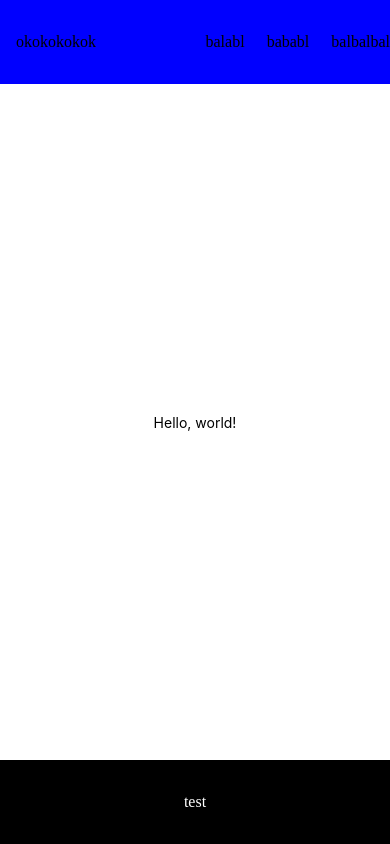
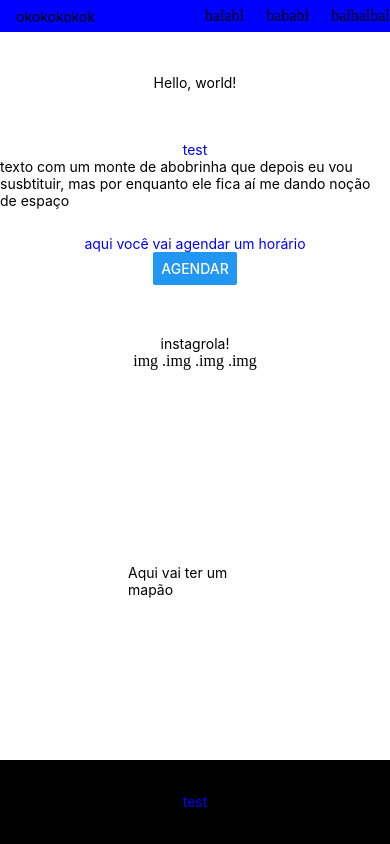
Before and after one commit to SrNascimento40/barbershop-website-react-native, a React Native app: screen / in a window 390 px wide. Built offline with nearby package versions, Linux system fonts and the light colour scheme.

Commit message:
feature: header conditional responsivity

```diff
--- a/src/components/AboutContainer/index.tsx
+++ b/src/components/AboutContainer/index.tsx
@@ -1,12 +1,22 @@
 import React from 'react'
-import { Button, Text, View } from 'react-native'
-
-export default function Footer() {
+import { StyleSheet, useWindowDimensions, Text, View } from 'react-native'
 
 
+export default function AboutContainer() {
   return (
-    <View style={{ flex:1, justifyContent: "center", alignItems: "center"}}>
-      <Text>footer!</Text>
+    <View style={styles.footer}>
+      <Text style={{color: 'blue'}}>test</Text>
+      <Text>texto com um monte de abobrinha que depois eu vou susbtituir, mas por enquanto ele fica aí me dando noção de espaço</Text>
     </View>
   )
 }
+
+const styles = StyleSheet.create({
+  footer: {
+    display: 'flex',
+    height: '10vh',
+    width: '100%',
+    justifyContent: 'center',
+    alignItems: 'center',
+  }
+})
--- a/src/components/Footer/index.tsx
+++ b/src/components/Footer/index.tsx
@@ -10,9 +10,9 @@ const paddingResponsive = (width: number) => {
 
 export default function Header() {
   return (
-    <footer style={styles.footer}>
-      <p>test</p>
-    </footer>
+    <View style={styles.footer}>
+      <Text style={{color: 'blue'}}>test</Text>
+    </View>
   )
 }
 
@@ -24,6 +24,5 @@ const styles = StyleSheet.create({
     justifyContent: 'center',
     backgroundColor: 'black',
     alignItems: 'center',
-    color: 'white'
   }
 })
--- a/src/components/Header/index.tsx
+++ b/src/components/Header/index.tsx
@@ -1,36 +1,48 @@
 import React from 'react'
 import { StyleSheet, useWindowDimensions, Text, View } from 'react-native'
 
-const paddingResponsive = (width:number) => {
+const paddingResponsive = (width: number) => {
     if (width < 360) return '0'
     else if (width < 480) return '25%'
     else if (width < 680) return '30%'
     else if (width > 680) return '40%'
 }
+function RenderMenu(width: number) {
+    console.log(width);
+    if (width < 360) {
+        return(<p>oi</p>)
+    }
+    else {
+        return(<ul style={{ ...styles.list, paddingLeft: paddingResponsive(width) }}>
+            <li style={styles.options}>balabl</li>
+            <li style={styles.options}>bababl</li>
+            <li>balbalbal</li>
+        </ul>)
+    }
+}
+
 
 export default function Header() {
     const { width } = useWindowDimensions()
     console.log(width);
 
-
     return (
-        <header style={styles.header}>
-            <nav style={styles.menu}>
-                <p style={styles.logo}>okokokokok</p>
-                <ul style={{...styles.list, paddingLeft: paddingResponsive(width)}}>
-                    <li style={styles.options}>balabl</li>
-                    <li style={styles.options}>bababl</li>
-                    <li>balbalbal</li>
-                </ul>
-            </nav>
-        </header>
+        <View style={styles.header}>
+            <View style={styles.menu}>
+                <>
+                    <Text style={styles.logo}>okokokokok</Text>
+                    {RenderMenu(width)}
+                </>
+            </View>
+        </View>
     )
 }
+
 
 const styles = StyleSheet.create({
     header: {
         display: 'flex',
-        height: '10vh',
+        height: 32,
         width: '100%',
         backgroundColor: 'blue'
     },
--- a/src/components/InstaContainer/index.tsx
+++ b/src/components/InstaContainer/index.tsx
@@ -1,12 +1,16 @@
 import React from 'react'
 import { Button, Text, View } from 'react-native'
 
-export default function Footer() {
-
-
+export default function InstaContainer() {
   return (
     <View style={{ flex:1, justifyContent: "center", alignItems: "center"}}>
-      <Text>footer!</Text>
+      <Text>instagrola!</Text>
+      <View style={{ display: "flex", flexDirection: "row", justifyContent: "space-around", alignItems: "center"}}>
+        <p>img    .</p>
+        <p>img    .</p>
+        <p>img    .</p>
+        <p>img</p>
+      </View>
     </View>
   )
 }
--- a/src/components/Maps/index.tsx
+++ b/src/components/Maps/index.tsx
@@ -1,12 +1,10 @@
 import React from 'react'
 import { Button, Text, View } from 'react-native'
 
-export default function Footer() {
-
-
+export default function Maps() {
   return (
-    <View style={{ flex:1, justifyContent: "center", alignItems: "center"}}>
-      <Text>footer!</Text>
+    <View style={{ flex:1, justifyContent: "center", padding: 128, alignItems: "center"}}>
+      <Text>Aqui vai ter um mapão</Text>
     </View>
   )
 }
--- a/src/components/ScheduleContainer/index.tsx
+++ b/src/components/ScheduleContainer/index.tsx
@@ -1,12 +1,26 @@
 import React from 'react'
-import { Button, Text, View } from 'react-native'
-
-export default function Footer() {
+import { Button, StyleSheet, Alert, Text, View } from 'react-native'
 
 
+export default function Scheduler() {
+  const funcaoRand = () => {
+    return console.log('ayrton senna');
+  }
+
   return (
-    <View style={{ flex:1, justifyContent: "center", alignItems: "center"}}>
-      <Text>footer!</Text>
+    <View style={styles.footer}>
+      <Text style={{color: 'blue'}}>aqui você vai agendar um horário</Text>
+      <Button title='agendar' onPress={() => Alert.alert('Simple Button pressed')} />
     </View>
   )
 }
+
+const styles = StyleSheet.create({
+  footer: {
+    display: 'flex',
+    height: '10vh',
+    width: '100%',
+    justifyContent: 'center',
+    alignItems: 'center',
+  }
+})
--- a/src/pages/Home/index.tsx
+++ b/src/pages/Home/index.tsx
@@ -1,7 +1,11 @@
 import React from 'react'
 import { Button, Text, View } from 'react-native'
+import AboutContainer from '../../components/AboutContainer'
 import Footer from '../../components/Footer'
 import Header from '../../components/Header'
+import InstaContainer from '../../components/InstaContainer'
+import Maps from '../../components/Maps'
+import Scheduler from '../../components/ScheduleContainer'
 
 export default function Home() {
 
@@ -12,6 +16,10 @@ export default function Home() {
       <View style={{ flex: 1, justifyContent: "center", alignItems: "center" }}>
         <Text>Hello, world!</Text>
       </View>
+      <AboutContainer />
+      <Scheduler />
+      <InstaContainer />
+      <Maps />
       <Footer />
     </>
   )
```
